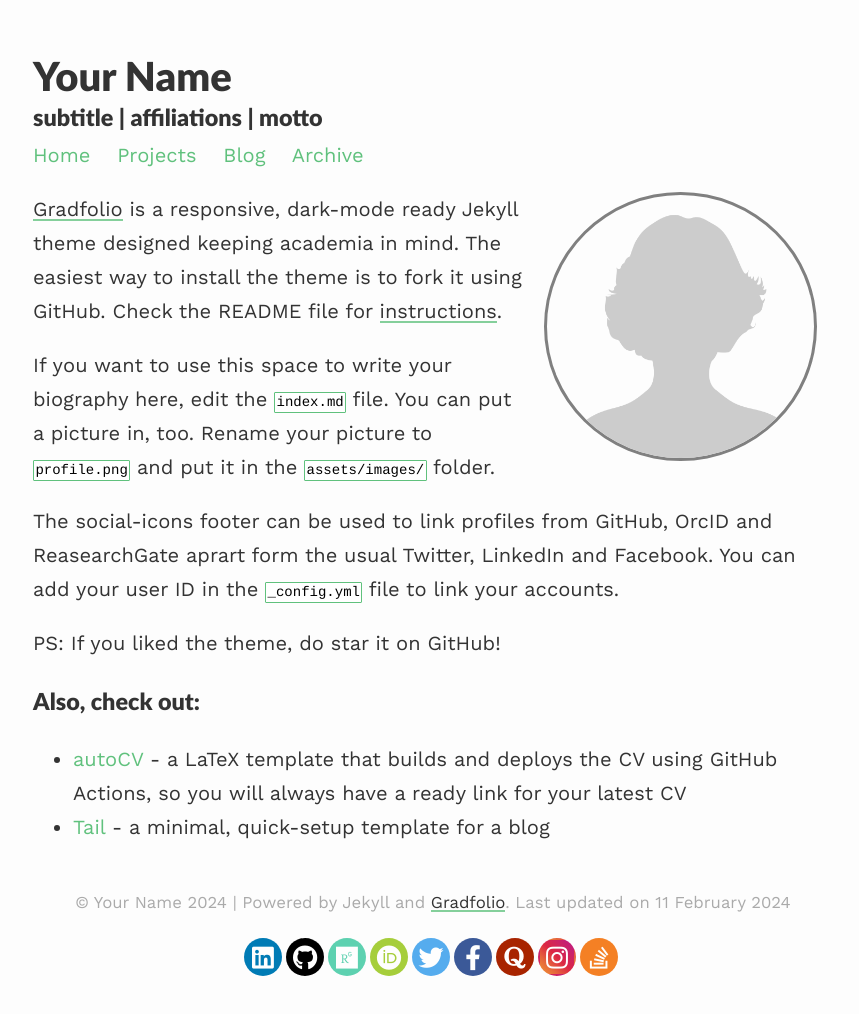
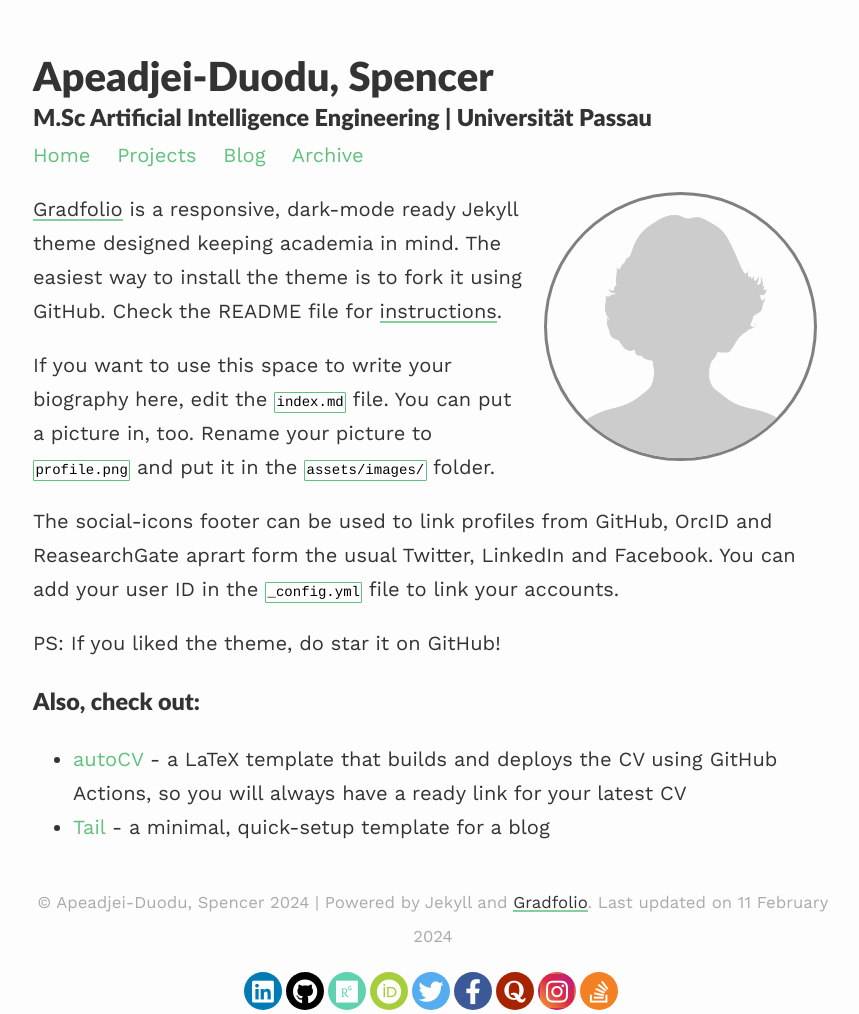
Before and after one commit to adkSpence/adkspence.github.io, a Jekyll site: the page built from index.md, in a window 1280 px wide. Shown: the whole page, without its empty margins (207-1066 px from the left). Built offline with Jekyll 4.4.1, drawn with Linux system fonts in a browser that asks for light colours; nearby versions of some CDN libraries; before the commit the page ends 980 px from its top, so only the background shows below that.

Commit message:
Change of Name and description

```diff
--- a/_config.yml
+++ b/_config.yml
@@ -1,7 +1,7 @@
 ### your site title here
 
-title: Your Name
-description: subtitle | affiliations | motto
+title: Apeadjei-Duodu, Spencer
+description: M.Sc Artificial Intelligence Engineering | Universität Passau
 
 email: #
 
```
